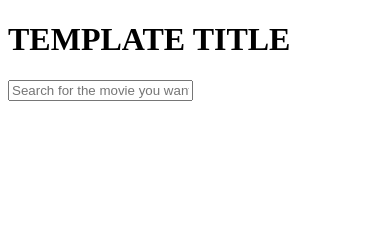
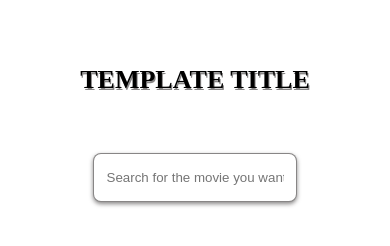
Before and after one commit to obiwan-gold/Movie-App, a plain HTML site: page index.html in a window 390 px wide. Drawn offline with Linux system fonts and the light colour scheme; a web font is replaced by a local one.

Commit message:
barebones css+ renamed tags

```diff
--- a/assets/style.css
+++ b/assets/style.css
@@ -0,0 +1,49 @@
+body {
+  padding: 0;
+  height: 100vh;
+}
+
+header {
+  height: 20vw;
+  display: flex;
+  flex-direction: column;
+  justify-content: space-evenly;
+  align-items: center;
+  font-family: 'Azeret Mono';
+}
+
+
+
+h1 {
+  text-shadow: 1px 2px rgba(125, 123, 123, 0.913)
+}
+
+#search-bar {
+  border: 1px solid rgba(125, 123, 123, 0.913);
+  border-radius: 8px;
+  box-shadow: 0px 2px 4px rgba(125, 123, 123, 0.913);
+  padding: 1rem 0.8rem;
+}
+
+#search-bar:focus {
+  outline: rgba(125, 123, 123, 0.913);
+}
+
+/* Portrait */
+@media only screen and (max-width: 600px) and (orientation: portrait) {
+
+  header {
+    height: 60vw;
+  }
+
+  h1 {
+    font-size: 26px;
+  }
+}
+
+/* Landscape */
+@media only screen and (max-width: 600px) and (orientation: landscape) {
+  h1 {
+    font-size: 55px;
+  }
+}
--- a/index.html
+++ b/index.html
@@ -6,24 +6,30 @@
   <meta http-equiv="X-UA-Compatible" content="IE=edge">
   <meta name="viewport" content="width=device-width, initial-scale=1.0">
   <link rel="stylesheet" href="./assets/style.css">
+  <link href='https://fonts.googleapis.com/css?family=Azeret Mono' rel='stylesheet'>
   <title>Movie APP</title>
 </head>
 
 <body>
   <header>
+
     <h1>TEMPLATE TITLE</h1>
 
     <!-- Search Bar -->
     <section class="search-container">
+
       <div class="search-element">
+
         <label for="search-bar"></label>
         <!-- Input field for search -->
         <input type="text" name="search-bar" class="search-bar-visibility" id="search-bar"
           placeholder="Search for the movie you want!" onkeyup="findMovies()" onclick="findMovies()">
+
         <!-- Display list for search -->
         <div class="search-list" id="search-list">
 
         </div>
+
       </div>
     </section>
   </header>
--- a/scripts/header.js
+++ b/scripts/header.js
@@ -18,15 +18,18 @@ function findMovies() {
 async function searchBar(searchInput) {
   // searchTerm is typed in parameters
   const URL = `https://omdbapi.com/?s=${searchInput}&page=1&apikey=fc1fef96`;
-  const res = await fetch(`${URL}`);
-  const data = await res.json();
-  if (data.Response == "True") {
-    displayMovie(data.Search);
-  }
-  else {
-    return false;
+  try {
+    const response = await fetch(`${URL}`);
+    const data = await response.json();
+    // Unsure what data.Response is doing here
+    if (data.Response === "True") {
+      displayMovie(data.Search);
+    }
+  } catch (error) {
+    console.log(error)
   }
 }
+
 
 // Event listener for onclick & onkeyup
 
@@ -52,5 +55,5 @@ function displayMovie(movies) {
 
     searchList.appendChild(movieItem)
   }
-  loadMovieDetails();
+  // loadMovieDetails();
 }
```
